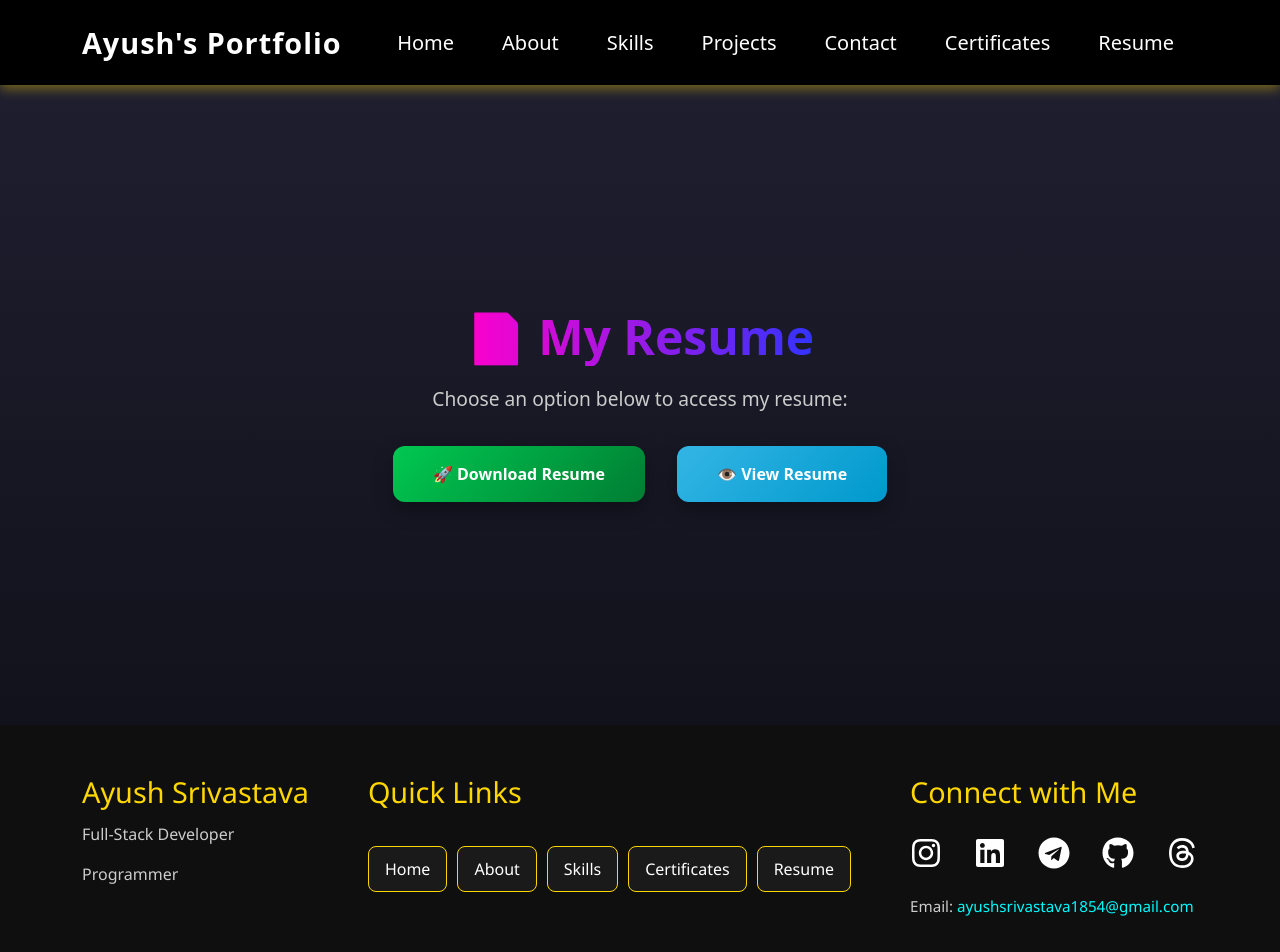
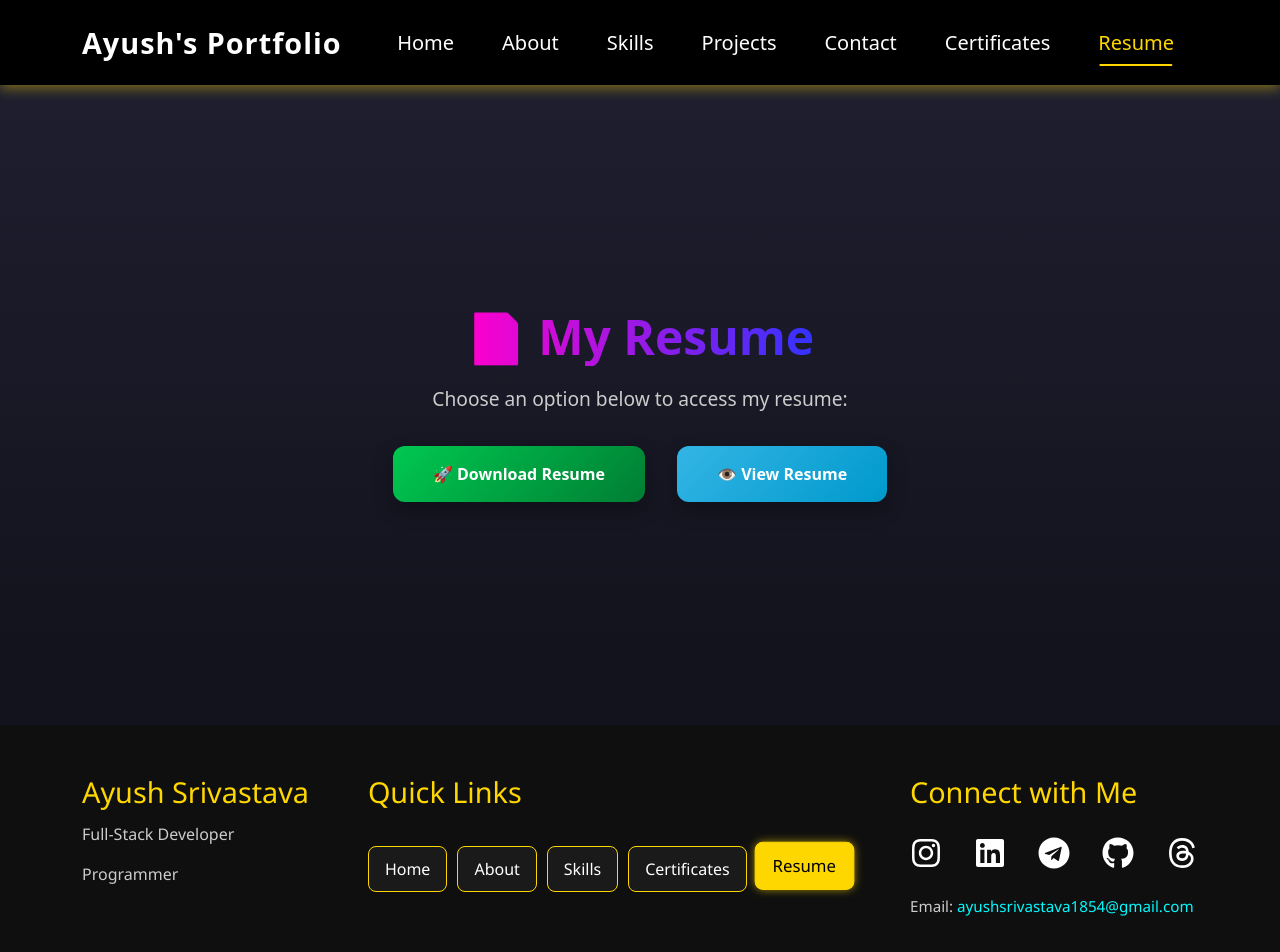
Before and after one commit to ayushsrivastava-01/faaltoo, a React (Vite) app: page /resume in a window 1280 px wide. Shown: the top 952 px of the page. Built offline with nearby package versions, Linux system fonts and the light colour scheme.

Commit message:
Social media icons

```diff
--- a/src/components/Footer.jsx
+++ b/src/components/Footer.jsx
@@ -2,33 +2,33 @@ import React from 'react';
 import './css/Footer.css';
 import { FaInstagram, FaLinkedin, FaTelegram, FaGithub } from 'react-icons/fa';
 import { FaThreads } from 'react-icons/fa6';
-import { Link } from 'react-router-dom';
+import { NavLink } from 'react-router-dom';
 
 const Footer = () => {
   return (
     <footer className="footer-section">
       <div className="container">
         <div className="footer-content">
-          {/* Left - Name & Profession */}
+          {/* Left */}
           <div className="footer-left">
             <h2 className="footer-heading-underline">Ayush Srivastava</h2>
             <p>Full-Stack Developer</p>
             <p>Programmer</p>
           </div>
 
-          {/* Center - Quick Links in boxes */}
+          {/* Center - Quick Links */}
           <div className="footer-center">
             <h4 className="footer-heading-underline">Quick Links</h4><br />
             <div className="quick-links-boxes">
-              <Link to="/" className="quick-box">Home</Link>
-              <Link to="/about" className="quick-box">About</Link>
-              <Link to="/skills" className="quick-box">Skills</Link>
-              <Link to="/certificate" className="quick-box">Certificates</Link>
-              <Link to="/resume" className="quick-box">Resume</Link>
+              <NavLink to="/" className="quick-box">Home</NavLink>
+              <NavLink to="/about" className="quick-box">About</NavLink>
+              <NavLink to="/skills" className="quick-box">Skills</NavLink>
+              <NavLink to="/certificate" className="quick-box">Certificates</NavLink>
+              <NavLink to="/resume" className="quick-box">Resume</NavLink>
             </div>
           </div>
 
-          {/* Right - Social Icons and Email */}
+          {/* Right */}
           <div className="footer-right">
             <h4 className="footer-heading-underline">Connect with Me</h4>
             <div className="social-icons">
--- a/src/components/Navbar.jsx
+++ b/src/components/Navbar.jsx
@@ -1,6 +1,6 @@
 import React, { useEffect, useState } from 'react';
 import './css/navbar.css';
-import { Link } from 'react-router-dom';
+import { NavLink } from 'react-router-dom';
 
 const Navbar = () => {
   const [scrolled, setScrolled] = useState(false);
@@ -15,7 +15,7 @@ const Navbar = () => {
     return () => window.removeEventListener('scroll', handleScroll);
   }, []);
 
-  // Close menu on navigation (optional)
+  // Close menu on navigation
   const handleNavClick = () => {
     setIsOpen(false);
   };
@@ -23,7 +23,9 @@ const Navbar = () => {
   return (
     <nav className={`navbar navbar-expand-lg custom-navbar sticky-top ${scrolled ? 'sticky-scrolled' : ''}`}>
       <div className="container">
-        <Link className="navbar-brand" to="/" onClick={handleNavClick}>Ayush's Portfolio</Link>
+        <NavLink className="navbar-brand" to="/" onClick={handleNavClick}>
+          Ayush's Portfolio
+        </NavLink>
 
         <button
           className={`navbar-toggler custom-toggler ${isOpen ? 'open' : ''}`}
@@ -33,7 +35,7 @@ const Navbar = () => {
           aria-label="Toggle navigation"
           onClick={() => setIsOpen(!isOpen)}
         >
-          {/* Hamburger icon lines */}
+          {/* Hamburger icon */}
           <span className="toggler-icon"></span>
           <span className="toggler-icon"></span>
           <span className="toggler-icon"></span>
@@ -42,31 +44,25 @@ const Navbar = () => {
         <div className={`collapse navbar-collapse ${isOpen ? 'show' : ''}`} id="navbarNav">
           <ul className="navbar-nav ms-auto d-flex align-items-center flex-column flex-lg-row text-center text-lg-start">
             <li className="nav-item">
-              <Link className="nav-link custom-link" to="/" onClick={handleNavClick}>Home</Link>
+              <NavLink className="nav-link custom-link" to="/" onClick={handleNavClick}>Home</NavLink>
             </li>
-
             <li className="nav-item">
-              <Link className="nav-link custom-link" to="/about" onClick={handleNavClick}>About</Link>
+              <NavLink className="nav-link custom-link" to="/about" onClick={handleNavClick}>About</NavLink>
             </li>
-
             <li className="nav-item">
-              <Link className="nav-link custom-link" to="/skills" onClick={handleNavClick}>Skills</Link>
+              <NavLink className="nav-link custom-link" to="/skills" onClick={handleNavClick}>Skills</NavLink>
             </li>
-
             <li className="nav-item">
-              <Link className="nav-link custom-link" to="/projects" onClick={handleNavClick}>Projects</Link>
+              <NavLink className="nav-link custom-link" to="/projects" onClick={handleNavClick}>Projects</NavLink>
             </li>
-
             <li className="nav-item">
-              <Link className="nav-link custom-link" to="/contact" onClick={handleNavClick}>Contact</Link>
+              <NavLink className="nav-link custom-link" to="/contact" onClick={handleNavClick}>Contact</NavLink>
             </li>
-
             <li className="nav-item">
-              <Link className="nav-link custom-link" to="/certificate" onClick={handleNavClick}>Certificates</Link>
+              <NavLink className="nav-link custom-link" to="/certificate" onClick={handleNavClick}>Certificates</NavLink>
             </li>
-
             <li className="nav-item">
-              <Link className="nav-link custom-link" to="/resume" onClick={handleNavClick}>Resume</Link>
+              <NavLink className="nav-link custom-link" to="/resume" onClick={handleNavClick}>Resume</NavLink>
             </li>
           </ul>
         </div>
--- a/src/components/css/Footer.css
+++ b/src/components/css/Footer.css
@@ -68,6 +68,14 @@
   box-shadow: 0 0 8px rgba(255, 215, 0, 0.6);
 }
 
+/* ✅ Active Footer link highlight */
+.quick-box.active {
+  background-color: #FFD700;
+  color: #000;
+  transform: scale(1.05) translateY(-3px);
+  box-shadow: 0 0 8px rgba(255, 215, 0, 0.6);
+}
+
 /* Connect section */
 .social-icons {
   display: flex;
@@ -117,15 +125,9 @@
 }
 
 @keyframes animateLine {
-  0% {
-    background-position: 0% 50%;
-  }
-  50% {
-    background-position: 100% 50%;
-  }
-  100% {
-    background-position: 0% 50%;
-  }
+  0% { background-position: 0% 50%; }
+  50% { background-position: 100% 50%; }
+  100% { background-position: 0% 50%; }
 }
 
 .copyright {
--- a/src/components/css/navbar.css
+++ b/src/components/css/navbar.css
@@ -64,6 +64,15 @@
   color: #FFD700 !important;
 }
 
+/* ✅ Active NavLink highlight */
+.custom-link.active {
+  color: #FFD700 !important;
+}
+
+.custom-link.active::after {
+  width: 80%;
+}
+
 /* TOGGLER BUTTON */
 .custom-toggler {
   border: 2px solid #FFD700;
@@ -118,7 +127,7 @@
     background-color: #000000;
     padding: 1rem 0;
     z-index: 1049;
-    box-shadow: none; /* Removed extra shadow as requested */
+    box-shadow: none;
   }
 
   .navbar-nav {
@@ -133,7 +142,7 @@
   }
 
   body {
-    padding-top: 70px; /* push content below navbar when fixed */
+    padding-top: 70px;
   }
 }
 
@@ -149,25 +158,7 @@
   }
 }
 
-
 /* Animate collapse menu on mobile */
-@media (max-width: 991px) {
-  .navbar-collapse {
-    opacity: 0;
-    transform: translateY(-15px);
-    transition: opacity 0.3s ease, transform 0.3s ease;
-    will-change: opacity, transform;
-    pointer-events: none; /* disable interaction when hidden */
-  }
-
-  .navbar-collapse.show {
-    opacity: 1;
-    transform: translateY(0);
-    pointer-events: auto; /* enable interaction when shown */
-    transition-delay: 0.15s; /* slight latency */
-  }
-}
-
 @media (max-width: 991px) {
   .navbar-collapse {
     opacity: 0;
@@ -180,6 +171,6 @@
     opacity: 1;
     transform: translateY(0);
     pointer-events: auto;
-    transition-delay: 0.5s; /* Increased delay */
+    transition-delay: 0.5s;
   }
 }
```
